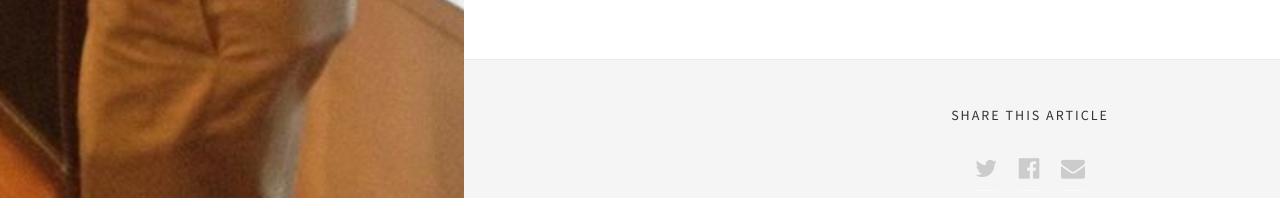
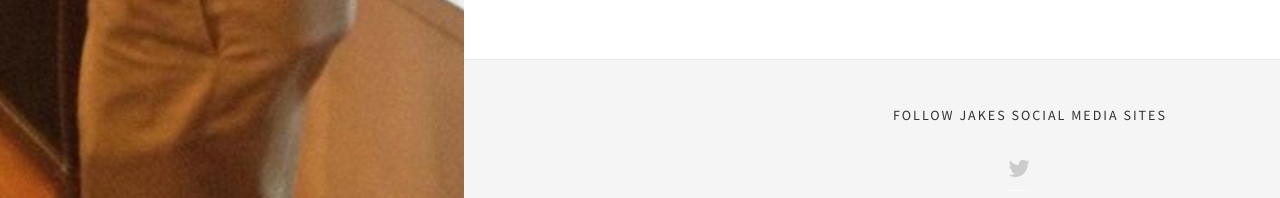
Before and after one commit to EJBlog/EJBlog.github.io, a Jekyll site: the page built from author_jake.html, in a window 1280 px wide. Shown: the part 1411-1609 px from the top of the page. Built offline with Jekyll 4.4.1, drawn with Linux system fonts in a browser that asks for light colours; nearby versions of some CDN libraries; some web fonts are replaced.

Commit message:
Update author_jake.html

```diff
--- a/_layouts/author_jake.html
+++ b/_layouts/author_jake.html
@@ -142,13 +142,12 @@
                     </div>
                     <div class="col-xs-12 col-sm-4">
                         <div class="social">
-                            <p>Share this article</a>
+                            <p>Follow Jakes Social Media Sites</a>
                             <div class="social-links">
-                                <a class="social-icon" href="#" data-platform="twitter" data-message="Message about this post" data-url="http://writertheme.com/post"><i class="fa fa-twitter"></i></a>
+                                <a class="social-icon" href="https://mobile.twitter.com/Jake_M_Ellis" data-platform="twitter" data-message="Message about this post" data-url="http://writertheme.com/post"><i class="fa fa-twitter"></i></a>
 
-                                <a class="social-icon" href="#" data-platform="facebook" data-message="Message about this post" data-url="http://writertheme.com/post"><i class="fa fa-facebook-official"></i></a>
+                                <a class="social-icon" href="https://www.facebook.com/jellis918" <i class="fa fa-facebook-official"></i></a>
 
-                                <a class="social-icon" data-platform="mail"  href="mailto:ejpersonalblog@gmail.com"><i class="fa fa-envelope"></i></a>
                             </div>
                         </div>
                     </div>
```
